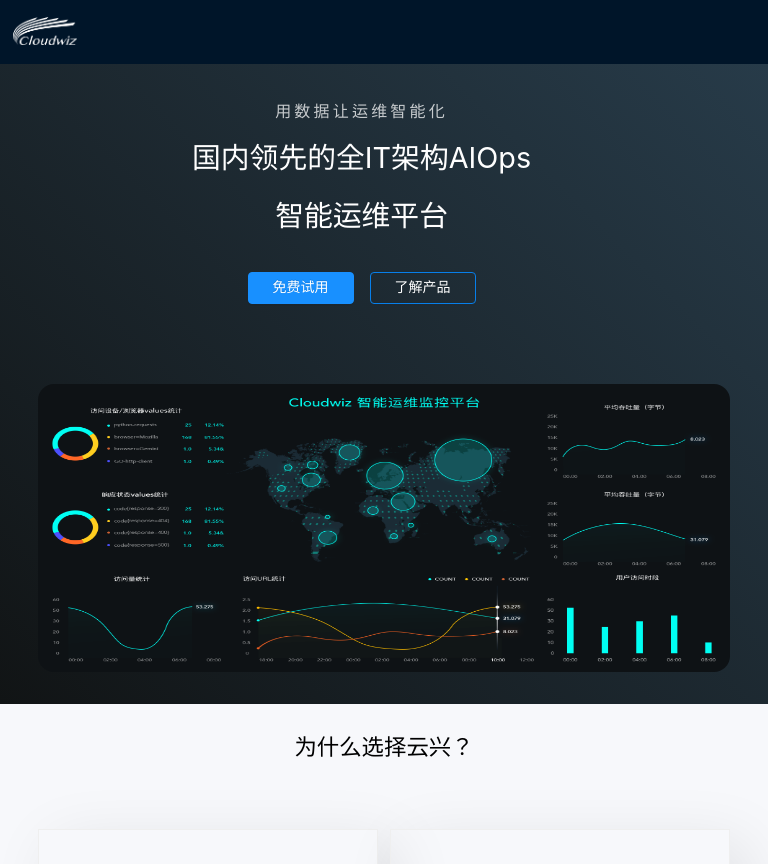
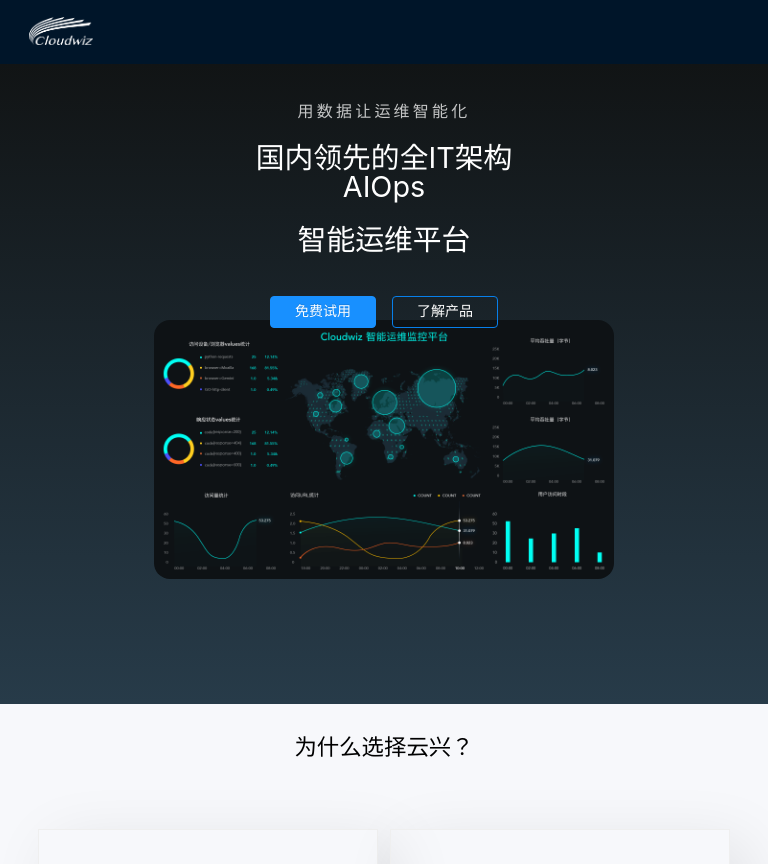
Before and after one commit to haiyuanhe/cloudwiz-page, a Vue app: page / in a window 768 px wide. Built offline with nearby package versions, Linux system fonts and the light colour scheme.

Commit message:
fix the home bg and the components mask background-color

```diff
--- a/src/App.vue
+++ b/src/App.vue
@@ -14,15 +14,15 @@
 </script>
 
 <style lang="scss">
+  .ant-modal-mask {
+    background: rgba(0, 0, 0, .3);
+  }
   #app {
     background: #f7f8fb;
     margin-top: 4rem;
     overflow-x: hidden;
     overflow-y: scroll;
     height: 100vh;
-    .ant-modal-mask {
-      background: rgba(0, 0, 0, .1)!important;
-    }
     .cloudwiz-wrapper {
       .cloudwiz-middle {
         .c {
--- a/src/base/CloudHeader/CloudHeader.vue
+++ b/src/base/CloudHeader/CloudHeader.vue
@@ -1,5 +1,14 @@
 <template>
   <div class="header-wrapper">
+    <a-row
+      type="flex"
+      justify="center">
+      <a-col
+        :xs="20"
+        :sm="24"
+        :md="24"
+        :lg="24"
+      >
       <div class="header-container">
         <div class="logo">
           <router-link to="/">
@@ -177,6 +186,8 @@
           </a-dropdown>
         </div>
       </div>
+      </a-col>
+    </a-row>
   </div>
 </template>
 
@@ -225,11 +236,14 @@
 </script>
 
 <style lang="scss" scoped>
-  @media screen and (max-width: 700px) {
+  @media screen and (max-width: 768px) {
+    .mobail {
+      right: 0rem;
+    }
     .logo {
       position: absolute;
-      left: 20%;
-      margin-left: 2rem;
+      left: 0%;
+      margin-left: 1rem;
     }
     .analysis {
       background-color: #14171e;
@@ -240,25 +254,75 @@
         letter-spacing: 0rem;
       }
     }
+    .ant-dropdown-menu-item {
+      padding: 1.1rem 2rem;
+      font-size: 1.1rem;
     }
-  @media screen and (max-width: 1100px) {
+    // .menu-link {
+    //   a {
+    //     font-size: 1.1rem;
+    //   }
+    // }
+    .ant-dropdown-menu-dark, .ant-dropdown-menu-dark .ant-dropdown-menu {
+      text-align: left;
+    }
+    .ant-dropdown-menu-dark .ant-dropdown-menu-item .menu-link {
+      color: #fff;
+    }
+    .undefined-item {
+      padding: .6rem 0;
+    }
+  }
+  @media screen and (max-width: 1100px) and (min-width: 768px) {
+    .mobail {
+      right: 3rem;
+    }
+    .logo {
+      position: absolute;
+      left: 0%;
+      margin-left: 1rem;
+    }
+    .analysis {
+      background-color: #14171e;
+      .offline-analysis {
+        color: #0072ff;
+        font-size: 1.25rem;
+        font-style: italic;
+        letter-spacing: 0rem;
+      }
+    }
+    .ant-dropdown-menu-item {
+      padding: 1.1rem 2rem;
+      font-size: 1.1rem;
+    }
+    // .menu-link {
+    //   font-size: 1.1rem;
+    // }
+    .ant-dropdown-menu-dark, .ant-dropdown-menu-dark .ant-dropdown-menu {
+      text-align: left;
+    }
+    .ant-dropdown-menu-dark .ant-dropdown-menu-item .menu-link {
+      color: #fff;
+    }
+    .undefined-item {
+      padding: .6rem 0;
+    }
+  }
+  @media screen and (min-width: 1100px) {
+    .mobail {
+      right: 2rem;
+    }
     .header-container {
       .logo {
         position: absolute;
         left: 0;
       }
     }
-    .ant-dropdown-menu-item {
-      padding: 1.1rem 2rem;
-    }
-    .menu-link {
-      font-size: 1.1rem;
-    }
     .ant-dropdown-menu-dark, .ant-dropdown-menu-dark .ant-dropdown-menu {
       text-align: left;
     }
     .ant-dropdown-menu-dark .ant-dropdown-menu-item .menu-link {
-      color: #fff;
+      color: #999b9f;
     }
     .undefined-item {
       padding: .6rem 0;
@@ -354,7 +418,6 @@
       }
       .mobail {
         position: absolute;
-        right: 1rem;
         line-height: 4rem;
         font-size: 2rem;
         color: #fff;
--- a/src/components/About/About.vue
+++ b/src/components/About/About.vue
@@ -146,7 +146,7 @@
                 :md="24"
                 :lg="10"
                 :xl="8"
-                :xxl="8"
+                :xxl="7"
               >
                 <div class="list">
                   <div class="avatar">
--- a/src/components/Cases/Cases.vue
+++ b/src/components/Cases/Cases.vue
@@ -4,6 +4,16 @@
     <div class="cases-container">
       <PageHeader :headerInfo="headerInfo" />
       <div class="cases-content">
+        <a-row
+          type="flex"
+          justify="center"
+        >
+          <a-col
+            :xs="20"
+            :sm="20"
+            :md="20"
+            :lg="20"
+          >
             <div class="cases-carousel">
               <a-carousel
                 class="carousel"
@@ -46,7 +56,19 @@
                 </div>
               </a-carousel>
             </div>
+          </a-col>
+        </a-row>
         <div class="cases-lists">
+          <a-row
+            type="flex"
+            justify="center"
+          >
+            <a-col
+              :xs="20"
+              :sm="20"
+              :md="20"
+              :lg="20"
+            >
               <a-row
                 type="flex"
                 justify="center"
@@ -56,7 +78,7 @@
                   v-for="(item, index) in users"
                   :key="index"
                   :xs="24"
-              :sm="22"
+                  :sm="24"
                   :md="15"
                   :lg="8"
                 >
@@ -67,6 +89,8 @@
                     <p class="c">{{item.company}}</p>
                     <p class="d" v-html="item.effect"></p>
                   </div>
+                </a-col>
+              </a-row>
             </a-col>
           </a-row>
         </div>
@@ -282,7 +306,7 @@
         this.showCase.company = company
         this.noCase = false
       } else {
-        this.showCase = '搜集中...'
+        this.showCase = '案例正在搜集整理...'
         this.noCase = true
       }
       this.show = true
@@ -297,10 +321,6 @@
 </script>
 
 <style lang="scss" scoped>
-  .cases-content {
-    width: 80%;
-    margin: 0 auto;
-  }
   @media screen and (max-width: 840px) {
     .case-info {
       .c {
@@ -355,7 +375,7 @@
     .cases-container {
       .cases-content {
         .cases-carousel {
-          margin: 3rem;
+          margin: 3rem 0;
           .ant-carousel /deep/ .slick-dots {
             padding: .8rem 2rem;
             text-align: right;
@@ -383,12 +403,12 @@
                 justify-content: center;
                 align-items: center;
                 img {
-                  height: 4rem;
+                  height: 3.6rem;
                 }
               }
               .c {
                 height: 0;
-                padding: .8rem;
+                padding: .8rem .2rem;
                 font-size: 1.3rem;
                 color: #000;
               }
--- a/src/components/Cloudwiz/Cloudwiz.vue
+++ b/src/components/Cloudwiz/Cloudwiz.vue
@@ -133,10 +133,9 @@
                     <a-modal
                       title="联系我们"
                       v-model="showEmail"
-                        :footer="null"
-                      >
-                        <p>请致电：17070866703</p>
-                        <p>邮件：service@cloudwiz.cn</p>
+                      :footer="null">
+                      <p class="info">请致电：17070866703</p>
+                      <p class="info">邮件：service@cloudwiz.cn</p>
                     </a-modal>
                   </div>
                 </div>
--- a/src/components/Home/Home.vue
+++ b/src/components/Home/Home.vue
@@ -22,7 +22,7 @@
         </div>
         <div class="top-content">
           <p class="ai">用数据让运维智能化</p>
-          <p class="aiops">国内领先的全IT架构AIOps</p>
+          <p class="aiops h">国内领先的全IT架构AIOps</p>
           <p class="aiops">智能运维平台</p>
           <a-button class="free-used" type="primary">
             <a target="_blank" href="//app.cloudwiz.cn">免费试用</a>
@@ -89,12 +89,11 @@
               :sm="20"
               :md="20"
               :lg="18"
-              :xl="18"
-            >
+              :xl="16"
+              :xxl="17">
               <a-row
                 type="flex"
-                justify="center"
-              >
+                justify="center">
                 <a-col
                   v-for="(item, index) in users"
                   :key="index"
@@ -337,26 +336,34 @@
 
 <style lang="scss">
 @media screen and (max-width: 768px) {
+  .home-top {
+    height: 35rem;
+    background: linear-gradient(180deg, #111415, #273b49);
+    .top-content {
+      position: absolute;
+      top: 0;
+      bottom: 0;
+      left: 0;
+      right: 0;
+      margin: 2rem;
+      text-align: center;
+    }
     .back-image {
       .bg {
+        margin: 20rem auto;
+        width: 90%;
         img {
-        width: 90%;
-        height: 18rem;
+          width: auto;
+          height: auto;
+          max-width: 100%;
+          max-height: 100%;
           border-radius: 1rem;
-        position: absolute;
-        top: 20rem;
-        left: 5%;
         }
       }
     }
-  .top-content {
-    position: absolute;
-    top: 5%;
-    left: 10%;
-    text-align: center;
   }
 }
-@media screen and (max-width: 1100px) {
+@media screen and (max-width: 1100px) and (min-width: 768px) {
   .users-wrapper {
     .users {
       .user {
@@ -368,22 +375,35 @@
     font-family: MicrosoftYaHeiUILight;
     font-size: 1rem;
   }
+  .home-top {
+    height: 40rem;
+    background: linear-gradient(180deg, #111415, #273b49);
+    .top-content {
+      position: absolute;
+      top: 0;
+      bottom: 0;
+      left: 0;
+      right: 0;
+      margin: 2rem;
+      text-align: center;
+    }
     .back-image {
       .bg {
+        width: 60%;
+        margin: 0 auto;
+        position: absolute;
+        top: 16rem;
+        left: 0;
+        right: 0;
         img {
-        width: 90%;
-        height: 18rem;
+          width: auto;
+          height: auto;
+          max-width: 100%;
+          max-height: 100%;
           border-radius: 1rem;
-        position: absolute;
-        top: 20rem;
-        left: 5%;
         }
       }
     }
-  .top-content {
-    position: absolute;
-    top: 5%;
-    left: 25%;
   }
 }
 @media screen and (min-width: 1100px) {
@@ -394,22 +414,30 @@
       }
     }
   }
+  .home-top {
+    height: 40rem;
+    background-image: linear-gradient(45deg, #111415 0%, #273b49 100%);
+    .top-content {
+      position: absolute;
+      top: 20%;
+      left: 15%;
+    }
     .back-image {
       .bg {
+        width: 50%;
         position: absolute;
-      left: 50%;
-      top: 10rem;
+        right: 5%;
+        margin-top: 3rem;
+        line-height: 20rem;
         img {
-        width: 80%;
-        height: 25rem;
+          width: auto;
+          height: auto;
+          max-width: 100%;
+          max-height: 100%;
           border-radius: 1rem;
         }
       }
     }
-  .top-content {
-    position: absolute;
-    top: 25%;
-    left: 22%;
   }
 }
 .home-wrapper {
@@ -417,13 +445,7 @@
   background: #f7f8fb;
   .home-container {
     .home-top {
-      height: 40rem;
       color: #fff;
-      background-image: linear-gradient(45deg, #111415 0%, #273b49 100%);
-      // background-image: url('../../common/images/home/home_header.png');
-      // background-size: 100% 100%;
-      // background-position: right bottom;
-      // background-repeat: no-repeat;
       position: relative;
       .top-content {
         .ai {
@@ -431,6 +453,11 @@
           opacity: 0.75;
           padding: .5rem 0;
           letter-spacing: .2rem;
+        }
+        .h {
+          width: 21rem;
+          margin: 0 auto;
+          margin-bottom: 1.5rem;
         }
         .aiops {
           color: #fefefe;
```
Lines whose indentation alone changed are shown as unchanged.
